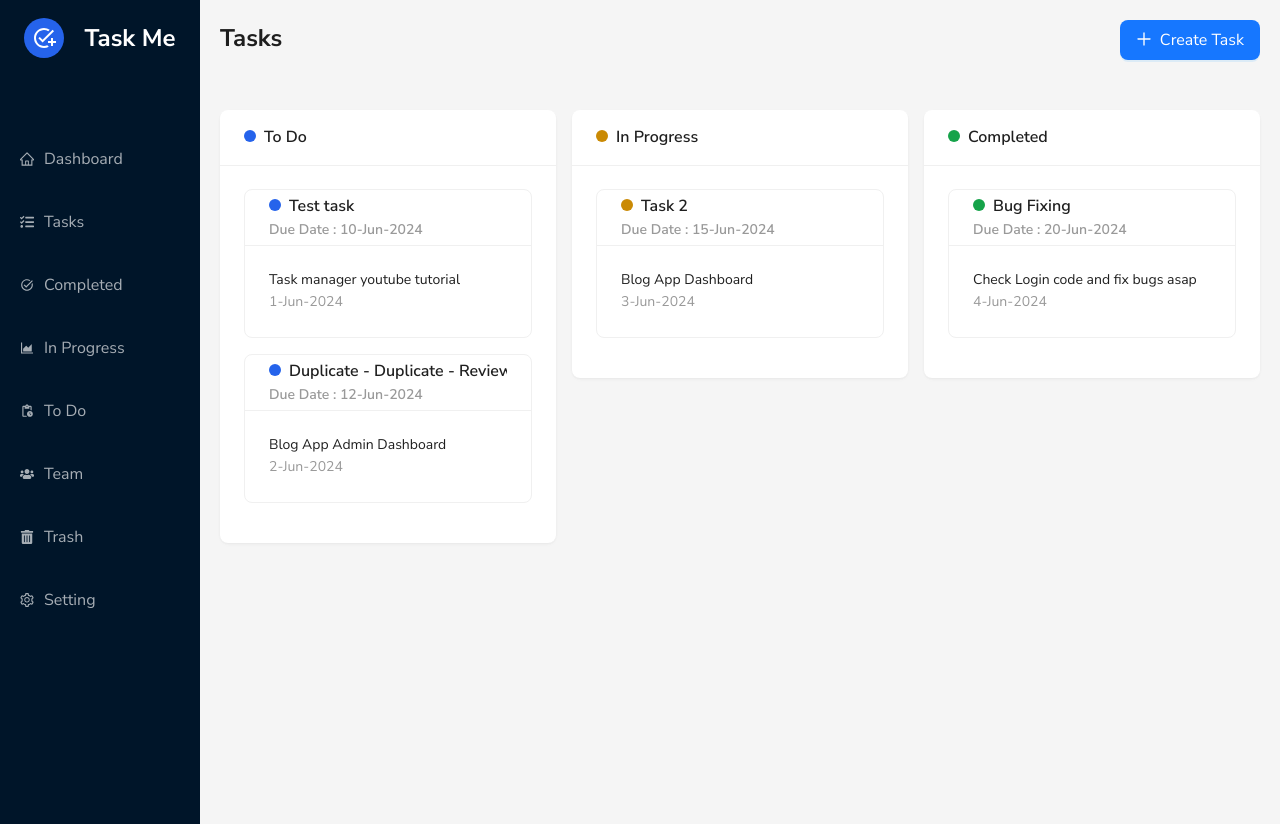
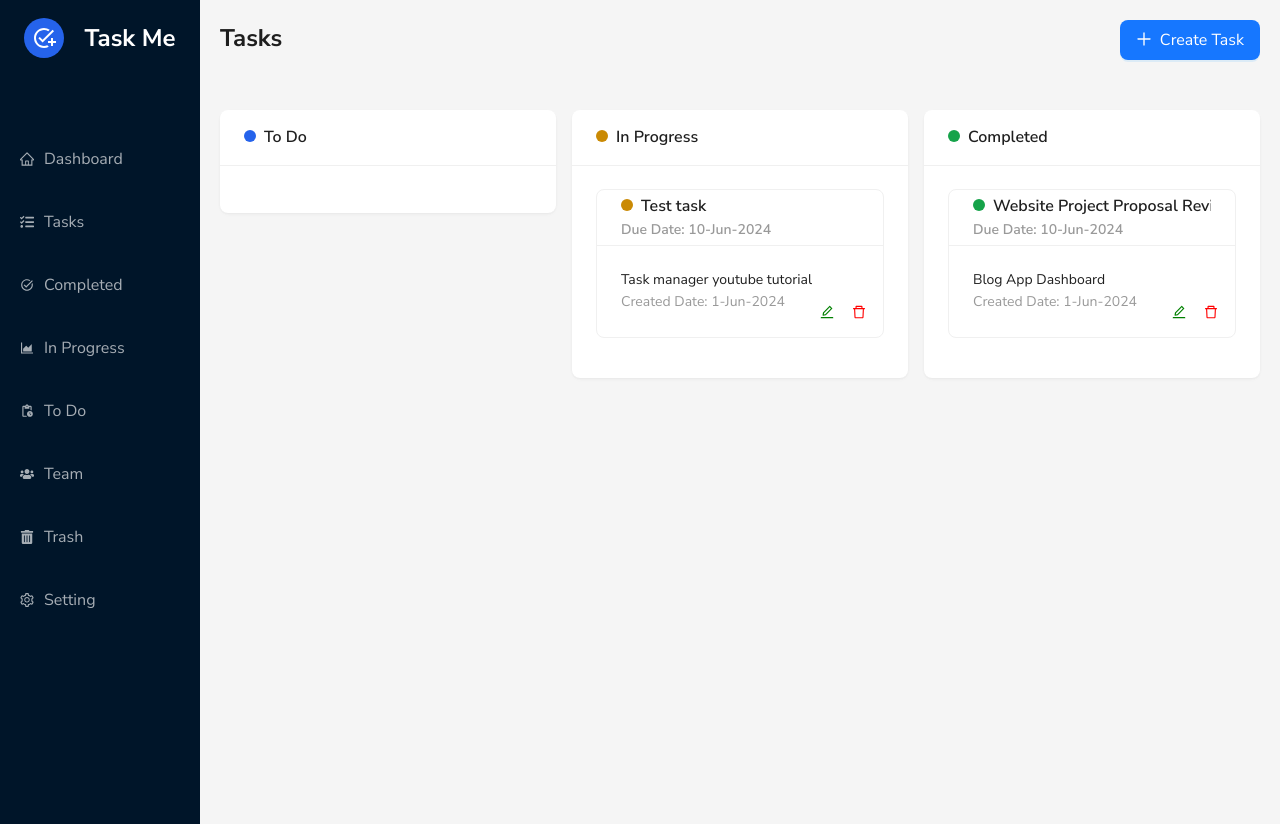
Before and after one commit to SajaniJayasinghe/Task-Manage-Web-Application, a React (Vite) app in the folder Client/: page /taskdetails in a window 1280 px wide. Built offline with nearby package versions, Linux system fonts and the light colour scheme.

Commit message:
edit task page

```diff
--- a/Client/package.json
+++ b/Client/package.json
@@ -13,6 +13,7 @@
     "@headlessui/react": "^2.0.4",
     "@reduxjs/toolkit": "^2.2.5",
     "antd": "^5.17.4",
+    "axios": "^1.7.2",
     "clsx": "^2.1.1",
     "moment": "^2.30.1",
     "react": "^18.2.0",
--- a/Client/src/App.jsx
+++ b/Client/src/App.jsx
@@ -6,6 +6,7 @@ import Dashboard from "./pages/Dashboard";
 import CreateTasks from "./components/Tasks/CreateTasks";
 import TaskDetails from "./components/Tasks/TaskDetails";
 import CompletedTasks from "./components/Tasks/CompletedTasks";
+import EditTasks from "./components/Tasks/EditTasks";
 
 function App() {
   return (
@@ -17,6 +18,7 @@ function App() {
       <Route path="/createtasks" element={<CreateTasks />} />
       <Route path="/taskdetails" element={<TaskDetails />} />
       <Route path="/completedtasks" element={<CompletedTasks />} />
+      <Route path="/edittask" element={<EditTasks />} />
     </Routes>
   );
 }
--- /dev/null
+++ b/Client/src/components/Tasks/EditTasks.jsx
@@ -0,0 +1,112 @@
+import React, { useState, useEffect } from "react";
+import { Modal, Form, Input, Button, Select } from "antd";
+
+const { Option } = Select;
+
+const EditTaskForm = ({ open, setOpen, task, handleEditTask }) => {
+  const [form] = Form.useForm();
+
+  useEffect(() => {
+    if (task) {
+      form.setFieldsValue({
+        title: task.title,
+        description: task.description,
+        dueDate: task.dueDate,
+        user: task.user,
+        status: task.status,
+      });
+    }
+  }, [task, form]);
+
+  const handleOk = () => {
+    form.validateFields().then((values) => {
+      const updatedTask = {
+        ...task,
+        ...values,
+      };
+      handleEditTask(updatedTask);
+      form.resetFields(); // Reset form fields after submission
+      setOpen(false); // Close the modal after submission
+    });
+  };
+
+  const handleCancel = () => {
+    form.resetFields(); // Reset form fields when the modal is closed
+    setOpen(false); // Close the modal
+  };
+
+  return (
+    <Modal
+      title={
+        <span style={{ fontWeight: "bold", fontSize: "25px" }}>EDIT TASK</span>
+      }
+      visible={open}
+      onOk={handleOk}
+      onCancel={handleCancel}
+      okText="Submit"
+      cancelText="Cancel"
+    >
+      <Form
+        form={form}
+        layout="vertical"
+        name="editTaskForm"
+        style={{ marginTop: 20 }}
+      >
+        <Form.Item
+          name="title"
+          label={<span style={{ fontSize: "16px" }}>Task Title :</span>}
+          rules={[{ required: true, message: "Title is required!" }]}
+        >
+          <Input placeholder="Enter task name" />
+        </Form.Item>
+        <Form.Item name="description" label="Description :">
+          <Input.TextArea placeholder="Enter task description" />
+        </Form.Item>
+        <div style={{ display: "flex", justifyContent: "space-between" }}>
+          <Form.Item
+            name="assignDate"
+            label={<span style={{ fontSize: "16px" }}>Assign Date :</span>}
+            initialValue={task ? task.assignDate : ""}
+            style={{ flex: 1, marginRight: 8 }}
+          >
+            <Input type="date" disabled />
+          </Form.Item>
+          <Form.Item
+            name="dueDate"
+            label={<span style={{ fontSize: "16px" }}> Due Date :</span>}
+            rules={[{ required: true, message: "Date is required!" }]}
+            style={{ flex: 1, marginLeft: 8 }}
+          >
+            <Input type="date" />
+          </Form.Item>
+        </div>
+        <div style={{ display: "flex", justifyContent: "space-between" }}>
+          <Form.Item
+            name="user"
+            label={<span style={{ fontSize: "16px" }}>Assign to :</span>}
+            rules={[{ required: true, message: "Please select a user!" }]}
+            style={{ flex: 1, marginRight: 8 }}
+          >
+            <Select placeholder="Select a user">
+              {/* Options for users */}
+            </Select>
+          </Form.Item>
+          <Form.Item
+            name="status"
+            label={<span style={{ fontSize: "16px" }}>Task Stage :</span>}
+            initialValue="To Do"
+            style={{ flex: 1, marginLeft: 8 }}
+          >
+            <Select placeholder="Select a Status">
+              <Option value="pending">To Do</Option>
+              <Option value="inprogress">In Progress</Option>
+              <Option value="completed">Completed</Option>
+            </Select>
+          </Form.Item>
+        </div>
+      </Form>
+    </Modal>
+  );
+};
+
+export default EditTaskForm;
--- a/Client/src/components/Tasks/TaskDetails.jsx
+++ b/Client/src/components/Tasks/TaskDetails.jsx
@@ -1,9 +1,11 @@
-import React, { useState } from "react";
+import React, { useState, useEffect } from "react";
+import axios from "axios";
 import MenuList from "../Sidebar/MenuList";
 import Logo from "../Sidebar/Logo";
-import { Layout, Button, Card, Row, Col } from "antd";
-import { PlusOutlined } from "@ant-design/icons";
+import { Layout, Button, Card, Row, Col, message } from "antd";
+import { PlusOutlined, EditOutlined, DeleteOutlined } from "@ant-design/icons";
 import CreateTasks from "../Tasks/CreateTasks";
+import EditTask from "./EditTasks";
 
 const { Sider, Content } = Layout;
 
@@ -20,36 +22,37 @@ const TaskDetails = () => {
     {
       id: 1,
       title: "Test task",
-      status: "todo",
+      status: "inprogress",
       createdate: "2024-06-01",
       duedate: "2024-06-10",
       description: "Task manager youtube tutorial",
     },
     {
-      id: 4,
-      title: "Duplicate - Duplicate - Review Code",
-      status: "todo",
-      createdate: "2024-06-02",
-      duedate: "2024-06-12",
-      description: "Blog App Admin Dashboard",
-    },
-    {
-      id: 2,
-      title: "Task 2",
-      status: "inprogress",
-      createdate: "2024-06-03",
-      duedate: "2024-06-15",
+      id: 1,
+      title: "Website Project Proposal Review",
+      status: "completed",
+      createdate: "2024-06-01",
+      duedate: "2024-06-10",
       description: "Blog App Dashboard",
     },
-    {
-      id: 3,
-      title: "Bug Fixing",
-      status: "completed",
-      createdate: "2024-06-04",
-      duedate: "2024-06-20",
-      description: "Check Login code and fix bugs asap",
-    },
   ]);
+
+  const [editTask, setEditTask] = useState(null);
+  const [isEditModalOpen, setIsEditModalOpen] = useState(false);
+
+  // useEffect(() => {
+  //   // Fetch tasks from the database
+  //   const fetchTasks = async () => {
+  //     try {
+  //       const response = await axios.get("/api/tasks/getAllTasks"); // Adjust the URL based on your API endpoint
+  //       setTasks(response.data);
+  //     } catch (error) {
+  //       message.error("Failed to fetch tasks from the database");
+  //     }
+  //   };
+
+  //   fetchTasks();
+  // }, []);
 
   // Function to toggle the modal visibility
   const toggleModal = () => {
@@ -59,6 +62,13 @@ const TaskDetails = () => {
   // Function to handle task creation
   const handleCreateTask = (newTask) => {
     setTasks([...tasks, newTask]);
+  };
+
+  // Function to handle task editing
+  const handleEditTask = (updatedTask) => {
+    setTasks(
+      tasks.map((task) => (task.id === updatedTask.id ? updatedTask : task))
+    );
   };
 
   // Function to format the date
@@ -105,38 +115,66 @@ const TaskDetails = () => {
                   }
                   bordered={false}
                 >
-                  {tasks.map((task) => {
-                    if (task.status === "todo") {
-                      return (
+                  {tasks
+                    .filter((task) => task.status === "pending")
+                    .map((task) => (
                       <Card
                         key={task.id}
-                          style={{ marginBottom: "16px" }}
+                        style={{ marginBottom: "16px", position: "relative" }}
                         title={
+                          <div
+                            style={{
+                              display: "flex",
+                              justifyContent: "space-between",
+                              alignItems: "center",
+                            }}
+                          >
                             <div>
-                              <div>
-                                {" "}
                               <span
                                 className={`rounded-full w-3 h-3 inline-block mr-2 ${TASK_TYPE.todo}`}
                               />
                               {task.title}
+                              <div style={{ fontSize: "14px", color: "#999" }}>
+                                Due Date: {formatDate(task.duedate)}
                               </div>
-                              <div style={{ fontSize: "14px", color: "#999" }}>
-                                Due Date : {formatDate(task.duedate)}
+                            </div>
+                            <div
+                              style={{
+                                position: "absolute",
+                                right: "8px",
+                                bottom: "8px",
+                              }}
+                            >
+                              <Button
+                                type="link"
+                                icon={
+                                  <EditOutlined style={{ color: "green" }} />
+                                }
+                                onClick={() => {
+                                  setEditTask(task);
+                                  setIsEditModalOpen(true);
+                                }}
+                              />
+                              <Button
+                                type="link"
+                                icon={
+                                  <DeleteOutlined style={{ color: "red" }} />
+                                }
+                                // onClick={() => handleDeleteTask(task.id)}
+                              />
                             </div>
                           </div>
                         }
                       >
-                          <p> {task.description}</p>
+                        <p>{task.description}</p>
                         <div style={{ fontSize: "14px", color: "#999" }}>
-                            {formatDate(task.createdate)}
+                          Created Date: {formatDate(task.createdate)}
                         </div>
                       </Card>
-                      );
-                    }
-                    return null;
-                  })}
+                    ))}
                 </Card>
               </Col>
+
               <Col span={8}>
                 <Card
                   title={
@@ -149,38 +187,67 @@ const TaskDetails = () => {
                   }
                   bordered={false}
                 >
-                  {tasks.map((task) => {
-                    if (task.status === "inprogress") {
-                      return (
+                  {tasks
+                    .filter((task) => task.status === "inprogress")
+                    .map((task) => (
                       <Card
                         key={task.id}
-                          style={{ marginBottom: "16px" }}
+                        style={{ marginBottom: "16px", position: "relative" }}
                         title={
+                          <div
+                            style={{
+                              display: "flex",
+                              justifyContent: "space-between",
+                              alignItems: "center",
+                            }}
+                          >
                             <div>
-                              <div>
-                                {" "}
                               <span
                                 className={`rounded-full w-3 h-3 inline-block mr-2 ${TASK_TYPE.inprogress}`}
                               />
                               {task.title}
+                              <div style={{ fontSize: "14px", color: "#999" }}>
+                                Due Date: {formatDate(task.duedate)}
                               </div>
-                              <div style={{ fontSize: "14px", color: "#999" }}>
-                                Due Date : {formatDate(task.duedate)}
+                            </div>
+                            <div
+                              style={{
+                                position: "absolute",
+                                right: "8px",
+                                bottom: "8px",
+                              }}
+                            >
+                              <Button
+                                type="link"
+                                icon={
+                                  <EditOutlined style={{ color: "green" }} />
+                                }
+                                onClick={() => {
+                                  setEditTask(task);
+                                  setIsEditModalOpen(true);
+                                }}
+                              />
+                              <Button
+                                type="link"
+                                icon={
+                                  <DeleteOutlined style={{ color: "red" }} />
+                                }
+                                // onClick={() => handleDeleteTask(task.id)}
+                              />
                             </div>
                           </div>
                         }
                       >
-                          <p> {task.description}</p>
+                        <p>{task.description}</p>
+
                         <div style={{ fontSize: "14px", color: "#999" }}>
-                            {formatDate(task.createdate)}
+                          Created Date: {formatDate(task.createdate)}
                         </div>
                       </Card>
-                      );
-                    }
-                    return null;
-                  })}
+                    ))}
                 </Card>
               </Col>
+
               <Col span={8}>
                 <Card
                   title={
@@ -193,42 +260,78 @@ const TaskDetails = () => {
                   }
                   bordered={false}
                 >
-                  {tasks.map((task) => {
-                    if (task.status === "completed") {
-                      return (
+                  {tasks
+                    .filter((task) => task.status === "completed")
+                    .map((task) => (
                       <Card
                         key={task.id}
-                          style={{ marginBottom: "16px" }}
+                        style={{ marginBottom: "16px", position: "relative" }}
                         title={
+                          <div
+                            style={{
+                              display: "flex",
+                              justifyContent: "space-between",
+                              alignItems: "center",
+                            }}
+                          >
                             <div>
-                              <div>
-                                {" "}
                               <span
                                 className={`rounded-full w-3 h-3 inline-block mr-2 ${TASK_TYPE.completed}`}
                               />
                               {task.title}
+                              <div style={{ fontSize: "14px", color: "#999" }}>
+                                Due Date: {formatDate(task.duedate)}
                               </div>
-                              <div style={{ fontSize: "14px", color: "#999" }}>
-                                Due Date : {formatDate(task.duedate)}
+                            </div>
+                            <div
+                              style={{
+                                position: "absolute",
+                                right: "8px",
+                                bottom: "8px",
+                              }}
+                            >
+                              <Button
+                                type="link"
+                                icon={
+                                  <EditOutlined style={{ color: "green" }} />
+                                }
+                                onClick={() => {
+                                  setEditTask(task);
+                                  setIsEditModalOpen(true);
+                                }}
+                              />
+                              <Button
+                                type="link"
+                                icon={
+                                  <DeleteOutlined style={{ color: "red" }} />
+                                }
+                                // onClick={() => handleDeleteTask(task.id)}
+                              />
                             </div>
                           </div>
                         }
                       >
-                          <p> {task.description}</p>
+                        <p>{task.description}</p>
+
                         <div style={{ fontSize: "14px", color: "#999" }}>
-                            {formatDate(task.createdate)}
+                          Created Date: {formatDate(task.createdate)}
                         </div>
                       </Card>
-                      );
-                    }
-                    return null;
-                  })}
+                    ))}
                 </Card>
               </Col>
             </Row>
           </div>
         </Content>
       </Layout>
+      {editTask && (
+        <EditTask
+          open={isEditModalOpen}
+          setOpen={setIsEditModalOpen}
+          task={editTask}
+          handleEditTask={handleEditTask}
+        />
+      )}
     </Layout>
   );
 };
```
Also changed, not shown: 1 other file (tests, documents, lock files or other folders). Lines whose indentation alone changed are shown as unchanged.
